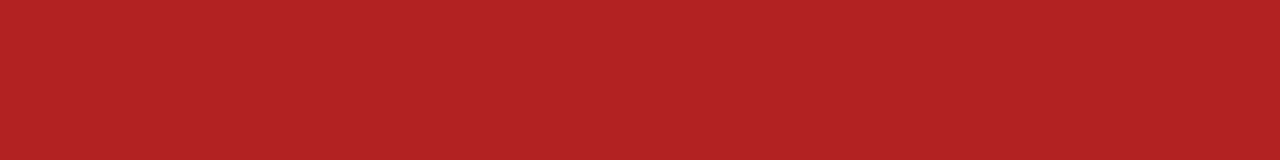
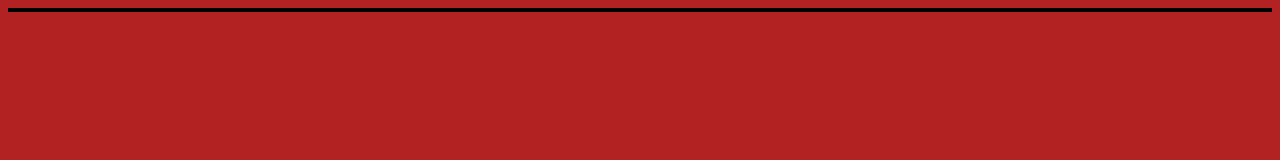
Before and after one commit to TrevorMustoe/test-repo-010, a plain HTML site: page index.html in a window 1280 px wide. Drawn offline with Linux system fonts and the light colour scheme.

Commit message:
added some new fun things and made a new branch

```diff
--- a/index.html
+++ b/index.html
@@ -3,7 +3,7 @@
 <head>
   <meta charset="UTF-8">
   <meta name="viewport" content="width=device-width, initial-scale=1.0">
-  <title>Document</title>
+  <title>Repo 10</title>
   <link rel="stylesheet" href="main.css">
 </head>
 <body>
--- a/main.css
+++ b/main.css
@@ -1,3 +1,4 @@
 body{
   background-color: firebrick;
+  border: 2px solid black;
 }
--- a/main.js
+++ b/main.js
@@ -1 +1 @@
-console.log("This is the 10th repo and changed the background color is firebrick")
+console.log("This is the 10th repo and changed the background color is firebrick!!!!")
```
